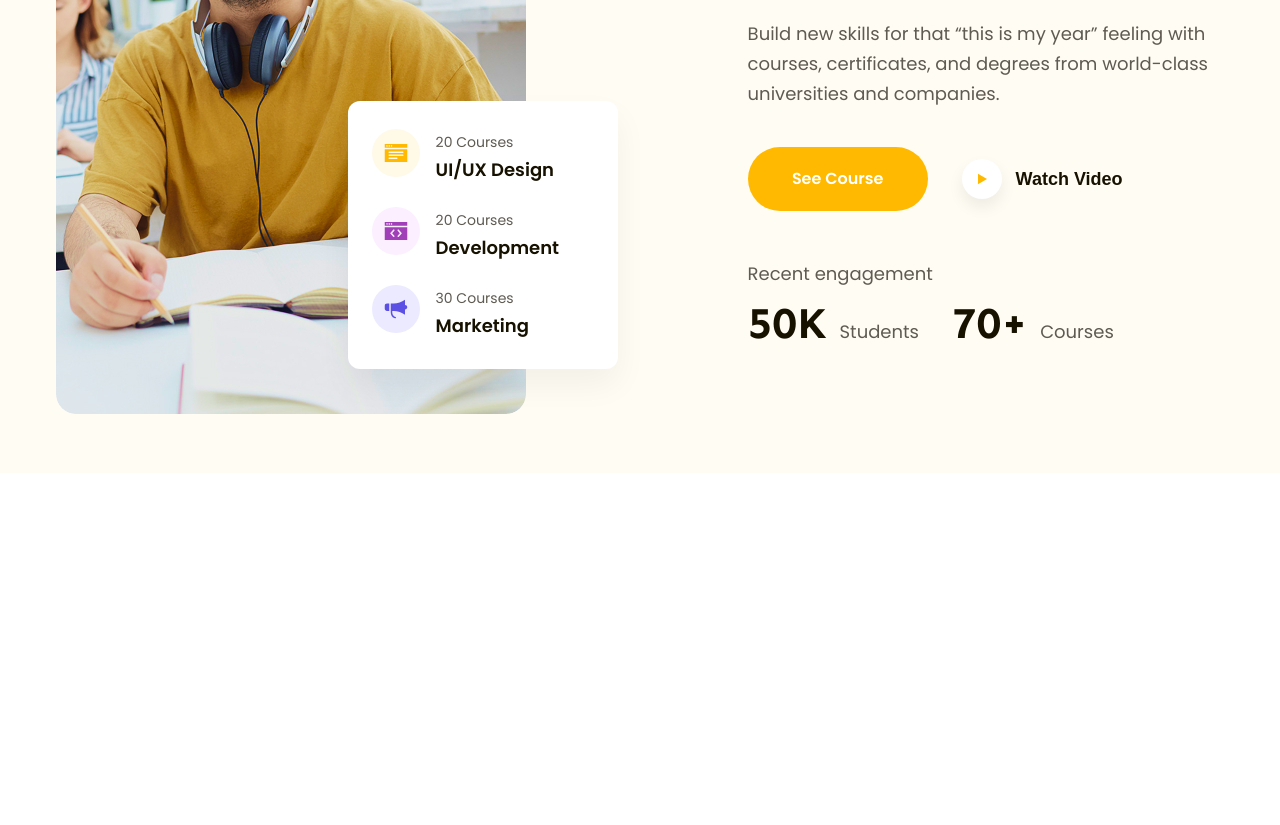
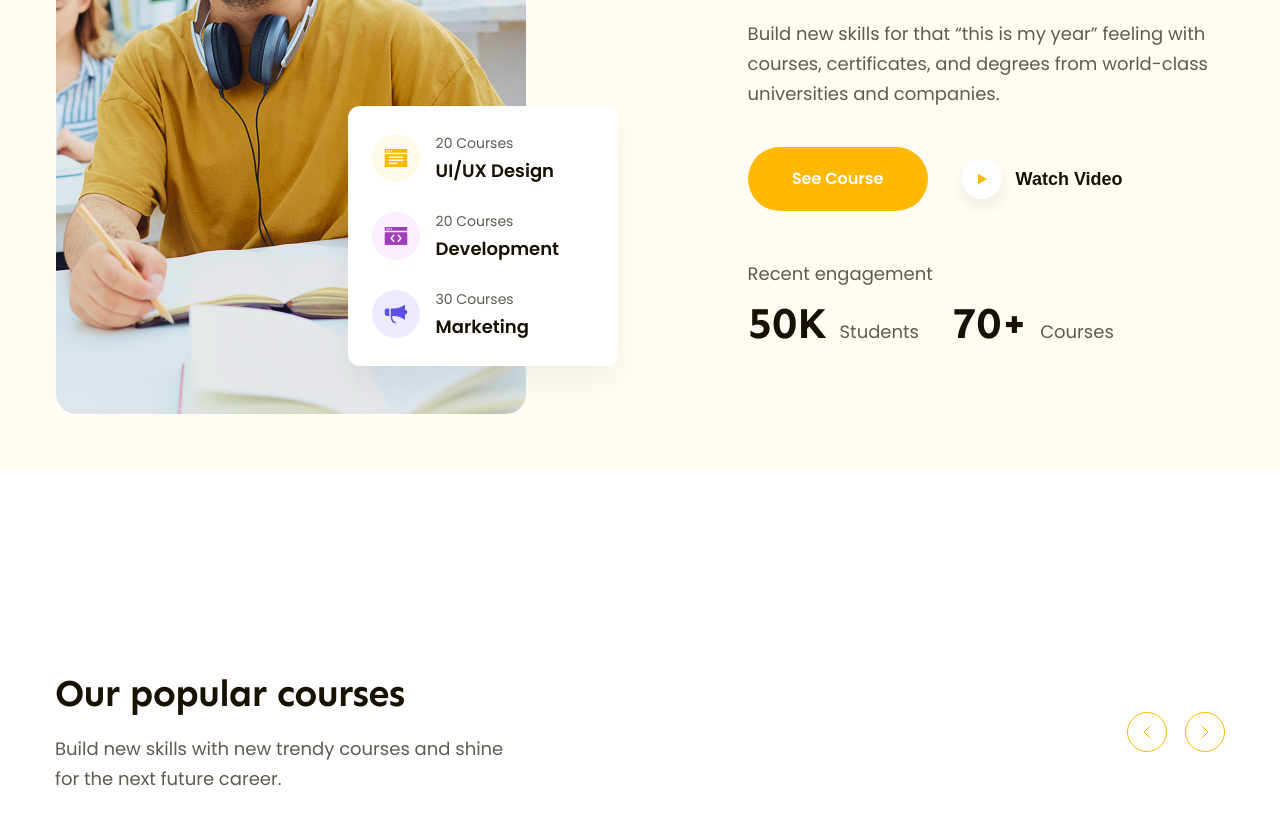
Before and after one commit to HenryNguyen245/F8-Project-02, a plain HTML site: page index.html in a window 1280 px wide. Shown: the part 421-1246 px from the top of the page. Drawn offline with Linux system fonts and the light colour scheme.

Commit message:
làm phần Popular 1

```diff
--- a/assets/css/styles.css
+++ b/assets/css/styles.css
@@ -50,6 +50,28 @@ a {
 
 .btn:hover {
   opacity: 0.8;
+}
+.heading {
+  color: #171100;
+  font-family: "Sen", sans-serif;
+  font-weight: 700;
+  letter-spacing: -0.02em;
+}
+
+.heading.lv1 {
+  font-size: 5.8rem;
+  line-height: 1.17;
+}
+
+.heading.lv2 {
+  font-size: 3.8rem;
+  line-height: 1.26;
+}
+.desc {
+  color: #5f5b53;
+  font-size: 1.8rem;
+  font-weight: 400;
+  line-height: 1.67; /* 166.667% */
 }
 
 /* ---------------Header--------------- */
@@ -139,6 +161,8 @@ a {
   /* để ảnh không bị méo do thay đổi kích thước */
   object-fit: cover;
   border-radius: 20px;
+  /* thẻ inline mặc định sẽ canh dựa theo baseline thì những chữ chọt dưới như p, g bị thụt xuống, canh lại block để giải quyếtop: ; */
+  display: block;
 }
 
 .hero-summary {
@@ -146,7 +170,7 @@ a {
   right: 0;
   bottom: 48px;
   width: 270px;
-  padding: 28px 24px;
+  padding: 24px;
   /* không dùng chiều cao để tuỳ biến khi sau này dùng nhiều hơn hoặc ít item hơn */
   /* height: 244px; */
   border-radius: 12px;
@@ -156,6 +180,7 @@ a {
 
 .hero-summary .item {
   display: flex;
+  align-items: center;
 }
 /* tác động từ item thứ 2 */
 .hero-summary .item + .item {
@@ -204,20 +229,8 @@ a {
   padding: 64px 0 0 130px;
 }
 
-.content-block .heading {
-  color: #171100;
-  font-family: "Sen", sans-serif;
-  font-size: 5.8rem;
-  font-weight: 700;
-  line-height: 1.17; /* 117.241% */
-  letter-spacing: -1.16px;
-}
 .content-block .desc {
   margin-top: 22px;
-  color: #5f5b53;
-  font-size: 1.8rem;
-  font-weight: 400;
-  line-height: 1.67; /* 166.667% */
 }
 
 .content-block .cta-group {
@@ -273,3 +286,42 @@ a {
   font-weight: 700;
   line-height: 1.23; /* 122.727% */
 }
+
+/* ---------------Popular--------------- */
+
+.popular {
+  /* dùng padding-top và bottom 65px cho giống phần hero, sau đó đo khoảng cách rồi trừ ra để đặt phần margin  */
+  padding: 65px 0;
+  margin-top: 135px;
+}
+.popular-top {
+  display: flex;
+  align-items: center;
+  justify-content: space-between;
+}
+.popular-top .desc {
+  margin-top: 16px;
+  width: 458px;
+}
+
+.popular-top .control {
+  display: flex;
+  gap: 18px;
+}
+.popular-top .control-btn {
+  width: 40px;
+  height: 40px;
+  display: flex;
+  align-items: center;
+  justify-content: center;
+  border-radius: 50%;
+  color: var(--primary-color);
+  border: 1px solid var(--primary-color);
+  background-color: transparent;
+}
+
+.popular-top .control-btn:hover {
+  color: #fff;
+  background-color: var(--primary-color);
+  cursor: pointer;
+}
--- a/index.html
+++ b/index.html
@@ -96,7 +96,7 @@
             </div>
             <!-- content block -->
             <div class="content-block">
-              <h1 class="heading">Learn without limits and spread knowledge.</h1>
+              <h1 class="heading lv1">Learn without limits and spread knowledge.</h1>
               <p class="desc">
                 Build new skills for that “this is my year” feeling with courses, certificates, and
                 degrees from world-class universities and companies.
@@ -118,6 +118,59 @@
           </div>
         </div>
       </div>
+
+      <!-- làm phần Popular -->
+      <div class="popular">
+        <div class="main-content">
+          <div class="popular-top">
+            <div class="info">
+              <h2 class="heading lv2">Our popular courses</h2>
+              <p class="desc">
+                Build new skills with new trendy courses and shine for the next future career.
+              </p>
+            </div>
+            <div class="control">
+              <button class="control-btn" aria-label="Next">
+                <svg
+                  xmlns="http://www.w3.org/2000/svg"
+                  width="8"
+                  height="14"
+                  viewBox="0 0 8 14"
+                  fill="none"
+                >
+                  <path
+                    d="M7 1L1 7L7 13"
+                    stroke="currentColor"
+                    stroke-linecap="round"
+                    stroke-linejoin="round"
+                  />
+                </svg>
+              </button>
+              <button class="control-btn" aria-label="Previous">
+                <svg
+                  xmlns="http://www.w3.org/2000/svg"
+                  width="8"
+                  height="14"
+                  viewBox="0 0 8 14"
+                  fill="none"
+                >
+                  <path
+                    d="M1 1L7 7L1 13"
+                    stroke="currentColor"
+                    stroke-linecap="round"
+                    stroke-linejoin="round"
+                  />
+                </svg>
+              </button>
+            </div>
+          </div>
+          <div class="course-list">
+            <div class="course-item">
+              <img src="" alt="" />
+            </div>
+          </div>
+        </div>
+      </div>
     </main>
   </body>
 </html>
```
Also changed, not shown: assets/button/chevron-left.svg (added), assets/button/chevron-right.svg (added).
